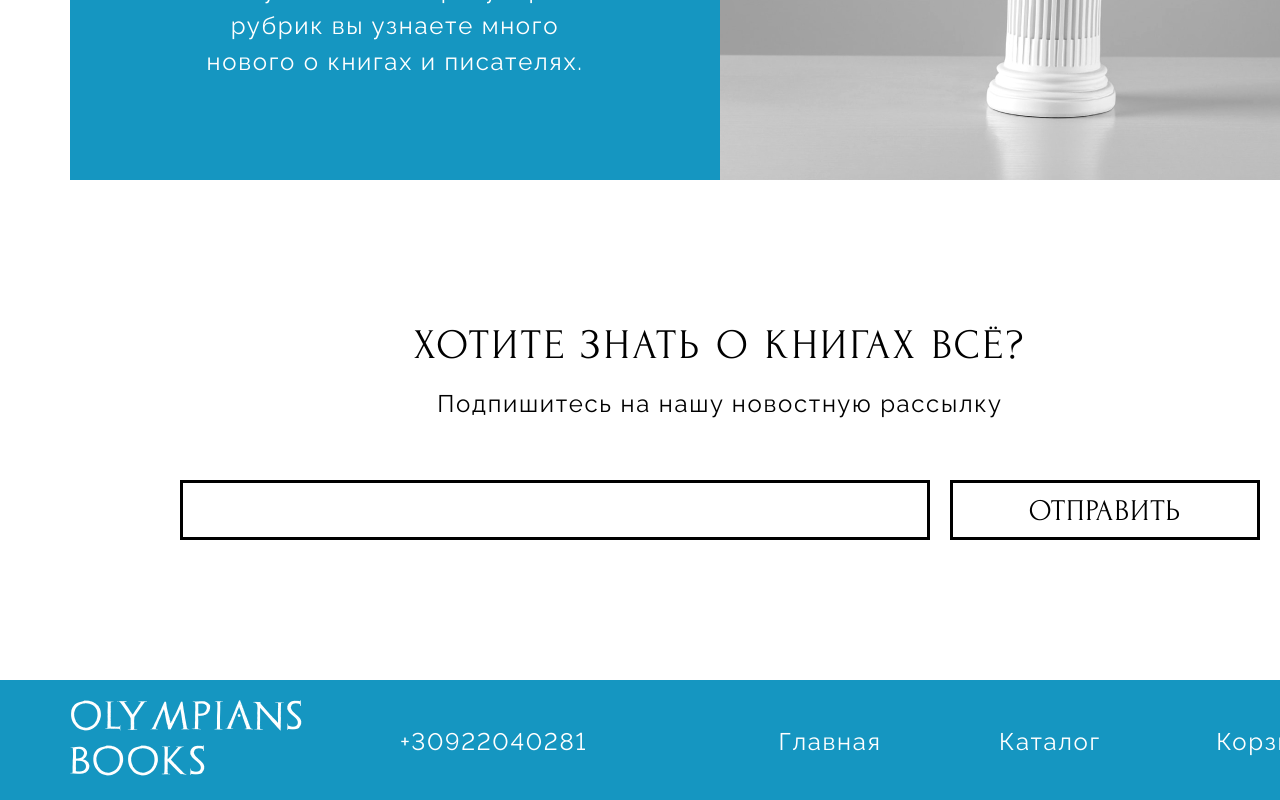
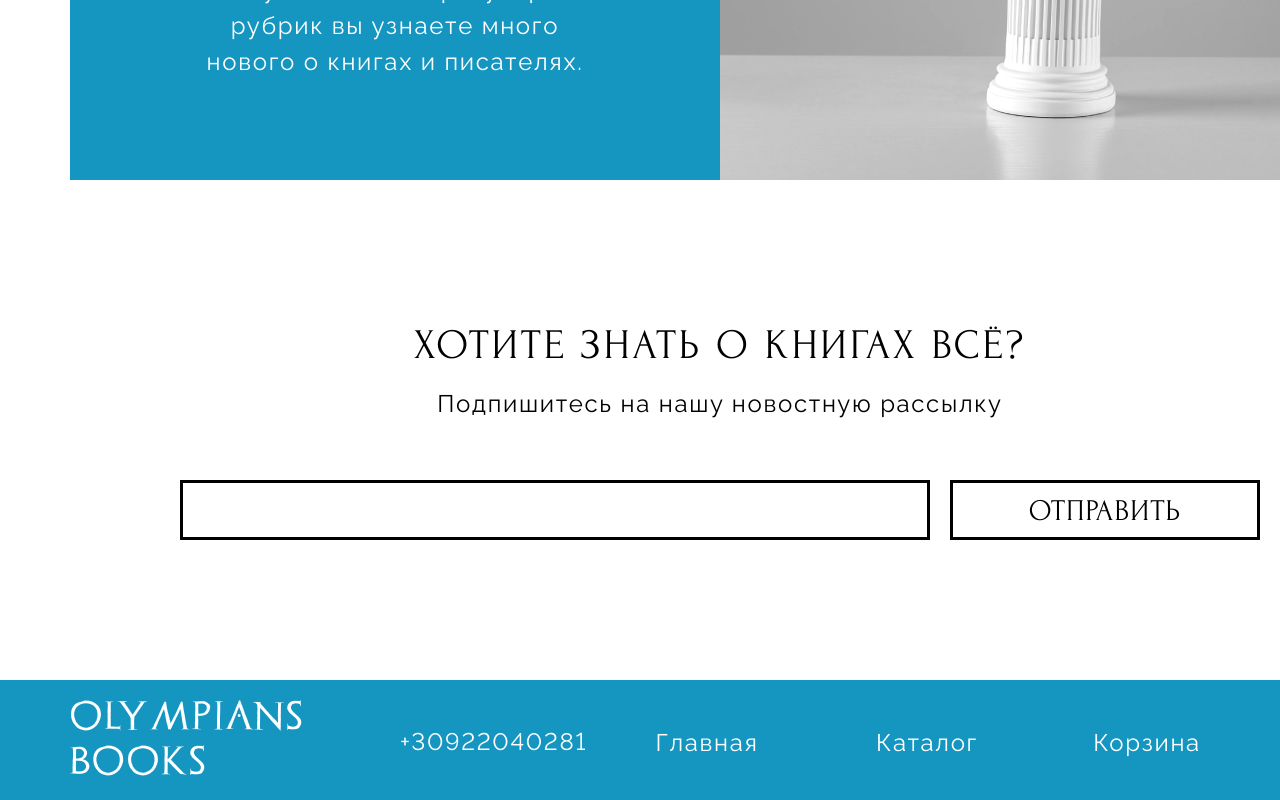
Before and after one commit to Necromayhem/ol_books, a Vue app: page / in a window 1280 px wide. Shown: the part 3160-3960 px from the top of the page. Built offline with nearby package versions, Linux system fonts and the light colour scheme.

Commit message:
add underlining footer

```diff
--- a/src/components/Footer.vue
+++ b/src/components/Footer.vue
@@ -1,20 +1,36 @@
-<script setup></script>
+<script setup>
+import { useRoute } from 'vue-router'
+
+const route = useRoute()
+</script>
 
 <template>
 	<section class="footer">
 		<div class="container">
-			<router-link to="/"
-				><div class="logo">
+			<router-link to="/">
+				<div class="logo">
 					OLYMPIANS<br />
 					BOOKS
-				</div></router-link
-			>
+				</div>
+			</router-link>
 			<div class="phone">+30922040281</div>
-			<div class="main"><router-link to="/">Главная</router-link></div>
+			<div class="main">
+				<router-link to="/" :class="{ active: route.path === '/' }"
+					>Главная</router-link
+				>
+			</div>
 			<div class="catalog">
-				<router-link to="/catalog">Каталог</router-link>
+				<router-link
+					to="/catalog"
+					:class="{ active: route.path === '/catalog' }"
+					>Каталог</router-link
+				>
 			</div>
-			<div class="cart"><router-link to="/cart">Корзина</router-link></div>
+			<div class="cart">
+				<router-link to="/cart" :class="{ active: route.path === '/cart' }"
+					>Корзина</router-link
+				>
+			</div>
 		</div>
 	</section>
 </template>
@@ -48,39 +64,92 @@
 .phone {
 	@include main_text;
 	color: #ffffff;
-	width: 310px;
+	width: fit-content; /* Подстраивается под текст */
 	height: 37px;
 	margin-right: 20px;
+	cursor: pointer;
+	position: relative;
+	display: inline-block; /* Чтобы подчёркивание было по ширине текста */
+
+	&::after {
+		content: '';
+		position: absolute;
+		left: 0;
+		bottom: -5px;
+		width: 0;
+		height: 2px;
+		background-color: white;
+		transition:
+			width 0.3s ease,
+			background-color 0.3s ease;
+	}
+
+	&:hover {
+		color: white;
+	}
+
+	&:hover::after {
+		width: 100%;
+	}
+
+	&:active {
+		color: black;
+	}
+
+	&:active::after {
+		width: 100%;
+		background-color: black;
+	}
 }
 
-.main {
+.main,
+.catalog,
+.cart {
 	@include main_text;
 	color: #ffffff;
 	width: 200px;
 	height: 37px;
 	margin-right: 20px;
 	text-align: center;
-}
 
-.catalog {
-	@include main_text;
-	color: #ffffff;
-	width: 200px;
-	height: 37px;
-	margin-right: 20px;
-	text-align: center;
-}
+	a {
+		color: inherit;
+		text-decoration: none;
+		position: relative;
+		display: inline-block;
+		width: 100%;
+		height: 100%;
+		line-height: 37px;
 
-.cart {
-	@include main_text;
-	color: #ffffff;
-	width: 200px;
-	height: 37px;
-	text-align: center;
-}
+		&::after {
+			content: '';
+			position: absolute;
+			left: 0;
+			bottom: -5px;
+			width: 0;
+			height: 2px;
+			background-color: white;
+			transition:
+				width 0.3s ease,
+				background-color 0.3s ease;
+		}
 
-.router-link-active {
-	background: transparent !important;
-	color: inherit !important;
+		&:hover {
+			color: white;
+		}
+
+		&:hover::after {
+			width: 100%;
+		}
+
+		&:active {
+			color: black;
+		}
+
+		&:active::after {
+			width: 100%;
+			background-color: black;
+		}
+	}
 }
 </style>
```
